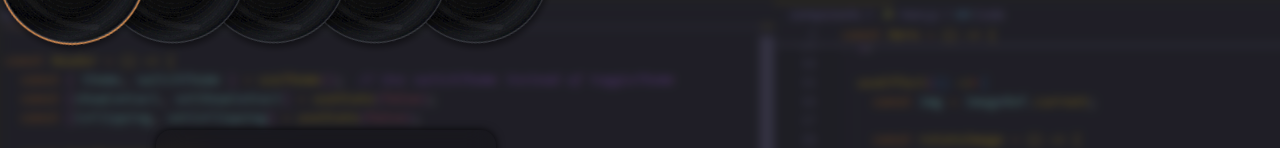
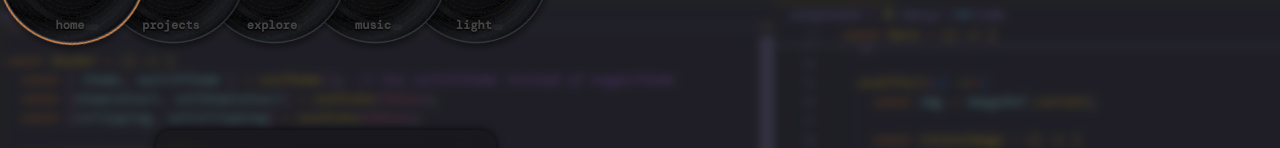
Before and after one commit to youngclaus/weidenfeller, a Next.js app: page / in a window 1280 px wide. Shown: the top 148 px of the page. Built offline with nearby package versions, Linux system fonts and the light colour scheme; grey boxes are pictures that could not be loaded; a web font is replaced by a local one.

Commit message:
Restore visible navbar record titles

```diff
--- a/components/Header.tsx
+++ b/components/Header.tsx
@@ -116,23 +116,28 @@ const VinylGraphic = styled(VinylRecord)`
 
 const VinylText = styled.span`
   position: absolute;
-  top: 50%;
-  left: 50%;
-  z-index: 2;
-  width: 38%;
-  transform: translate(-50%, -50%);
+  right: 8%;
+  bottom: 7%;
+  left: 8%;
+  z-index: 3;
+  display: block;
   font-family: "DM Mono", monospace;
   font-weight: 700;
-  font-size: 10px;
+  font-size: 12px;
   line-height: 1;
   text-align: center;
   color: ${({ theme }) => theme.c4};
-  text-shadow: 0 1px 2px rgba(0, 0, 0, 0.55);
+  text-shadow:
+    0 1px 2px rgba(0, 0, 0, 0.95),
+    0 0 6px rgba(0, 0, 0, 0.65);
   pointer-events: none;
   transition: font-size 0.2s ease-in-out;
 
   @media (max-width: 550px) {
-    font-size: 7px;
+    right: 5%;
+    bottom: 5%;
+    left: 5%;
+    font-size: 9px;
   }
 `;
 
@@ -167,10 +172,10 @@ const VinylButton = styled.button<{ $zIndex: number }>`
 
   &:hover > ${VinylText},
   &:focus-visible > ${VinylText} {
-    font-size: 12px;
+    font-size: 14px;
 
     @media (max-width: 550px) {
-      font-size: 8px;
+      font-size: 10px;
     }
   }
 
```
